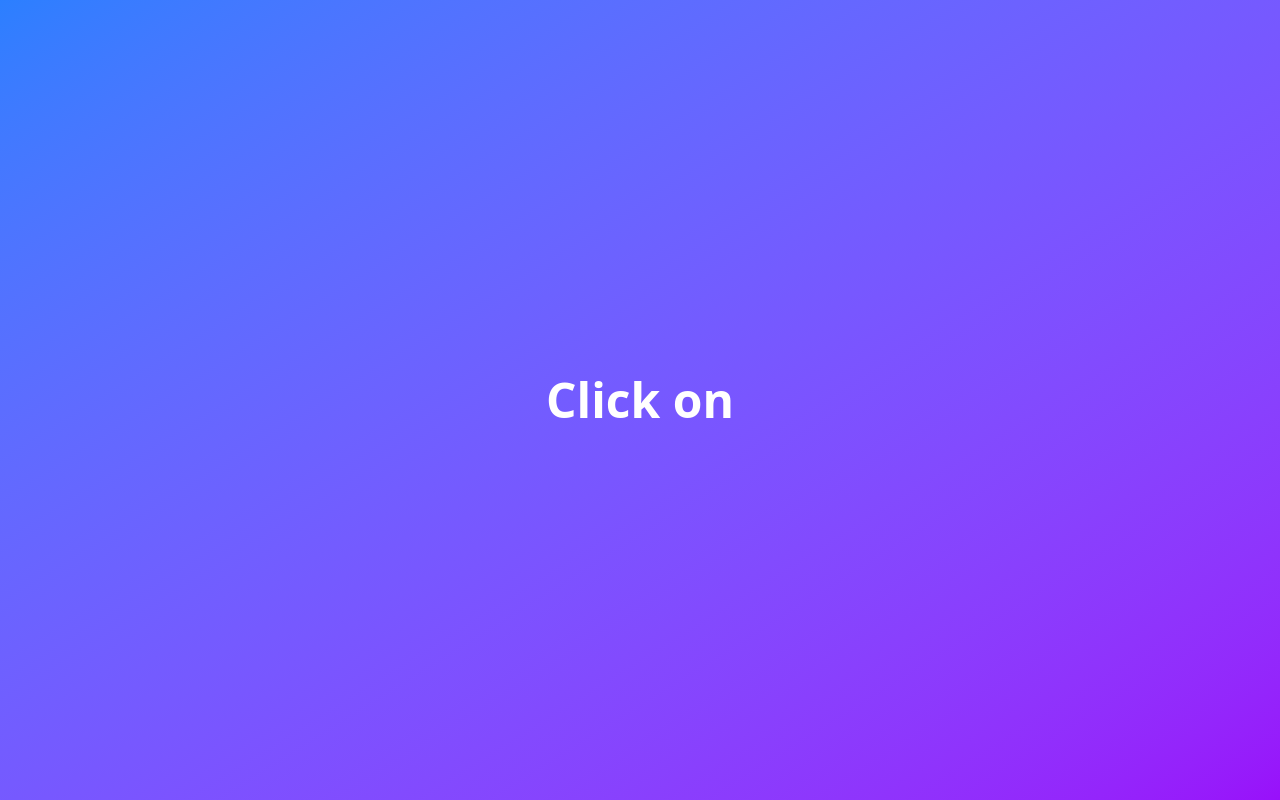
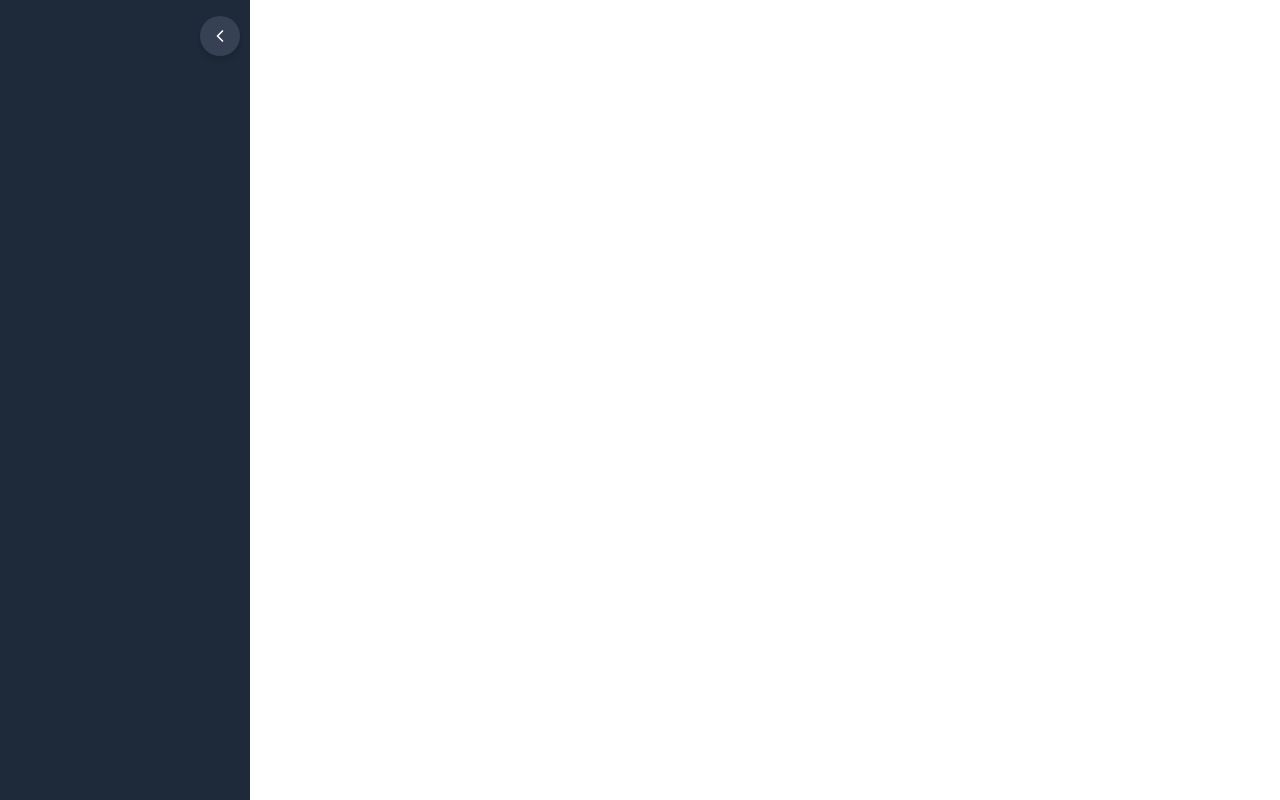
Before and after one commit to Say1578/System-performance-tracker, a React (Vite) app: page / in a window 1280 px wide. Built offline with nearby package versions, Linux system fonts and the light colour scheme.

Commit message:
Add Sidebar

```diff
--- a/src/renderer/App.tsx
+++ b/src/renderer/App.tsx
@@ -1,52 +1,11 @@
-import React, { useState } from 'react';
-
-interface Ripple {
-  id: number;
-  x: number;
-  y: number;
-}
+import React from "react";
+import Layout from "./components/Layout";
 
 function App() {
-  const [isPressed, setIsPressed] = useState(false);
-  const [ripples, setRipples] = useState<Ripple[]>([]);
-
-  const handleClick = (e: React.MouseEvent<HTMLButtonElement, MouseEvent>) => {
-    setIsPressed(true);
-    setTimeout(() => setIsPressed(false), 150);
-
-    const rect = e.currentTarget.getBoundingClientRect();
-    const x = e.clientX - rect.left;
-    const y = e.clientY - rect.top;
-    const id = Date.now();
-    setRipples((prev) => [...prev, { id, x, y }]);
-
-    setTimeout(() => {
-      setRipples((prev) => prev.filter((r) => r.id !== id));
-    }, 500);
-  };
-
   return (
-    <div className="min-h-screen bg-gradient-to-br from-blue-500 to-purple-600 flex items-center justify-center">
-      <button
-        onClick={handleClick}
-        className={`relative text-5xl font-bold text-white transition-transform duration-150 select-none ${isPressed ? 'scale-90' : 'scale-100'
-          }`}
-      >
-        Click on
-        {ripples.map((ripple) => (
-          <span
-            key={ripple.id}
-            className="absolute bg-white opacity-20 rounded-full pointer-events-none animate-ripple"
-            style={{
-              width: 50,
-              height: 50,
-              left: ripple.x - 25,
-              top: ripple.y - 25,
-            }}
-          />
-        ))}
-      </button>
-    </div>
+    <Layout>
+      <h1></h1>
+    </Layout>
   );
 }
 
--- /dev/null
+++ b/src/renderer/components/Layout.tsx
@@ -0,0 +1,15 @@
+import React from "react";
+import Sidebar from "./Sidebar";
+
+const Layout: React.FC<{ children: React.ReactNode }> = ({ children }) => {
+  return (
+    <div className="flex">
+      <Sidebar />
+      <main className="flex-1">
+        {children}
+      </main>
+    </div>
+  );
+};
+
+export default Layout;
--- /dev/null
+++ b/src/renderer/components/Sidebar.tsx
@@ -0,0 +1,30 @@
+import React from "react";
+import { ChevronRight, ChevronLeft } from 'lucide-react';
+import { useSidebar } from "../hooks/useSidebar";
+import { motion } from "framer-motion";
+
+const Sidebar: React.FC = () => {
+  const { isOpen, toggleSidebar } = useSidebar();
+
+  return (
+    <motion.div
+      className="bg-gray-800 text-white h-screen relative flex flex-col"
+      animate={{ width: isOpen ? 250 : 50 }}
+      transition={{ type: "spring", stiffness: 200, damping: 30 }}
+    >
+      <motion.button
+        onClick={toggleSidebar}
+        className="absolute top-4 flex items-center justify-center w-10 h-10 bg-gray-700 rounded-full shadow-md"
+        animate={{
+          left: isOpen ? 200 : 0,
+        }}
+        transition={{ type: "spring", stiffness: 200, damping: 30 }}
+      >
+        {isOpen ? <ChevronLeft size={20} /> : <ChevronRight size={20} />}
+      </motion.button>
+
+    </motion.div>
+  );
+};
+
+export default Sidebar;
--- /dev/null
+++ b/src/renderer/hooks/useSidebar.ts
@@ -0,0 +1,8 @@
+import { useState } from "react";
+
+export function useSidebar() {
+  const [isOpen, setIsOpen] = useState(true);
+  const toggleSidebar = () => setIsOpen((prev) => !prev);
+
+  return { isOpen, toggleSidebar };
+}
```
